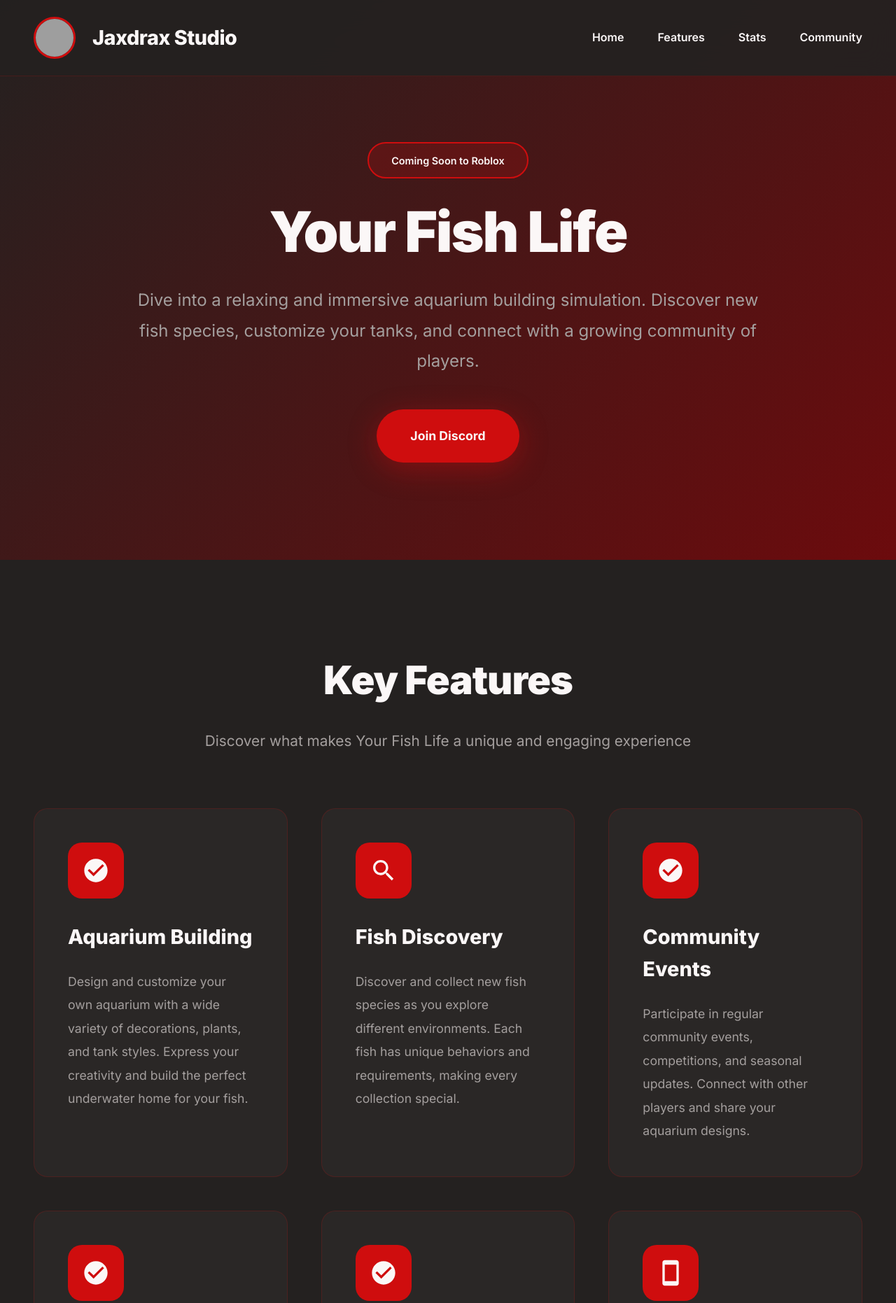
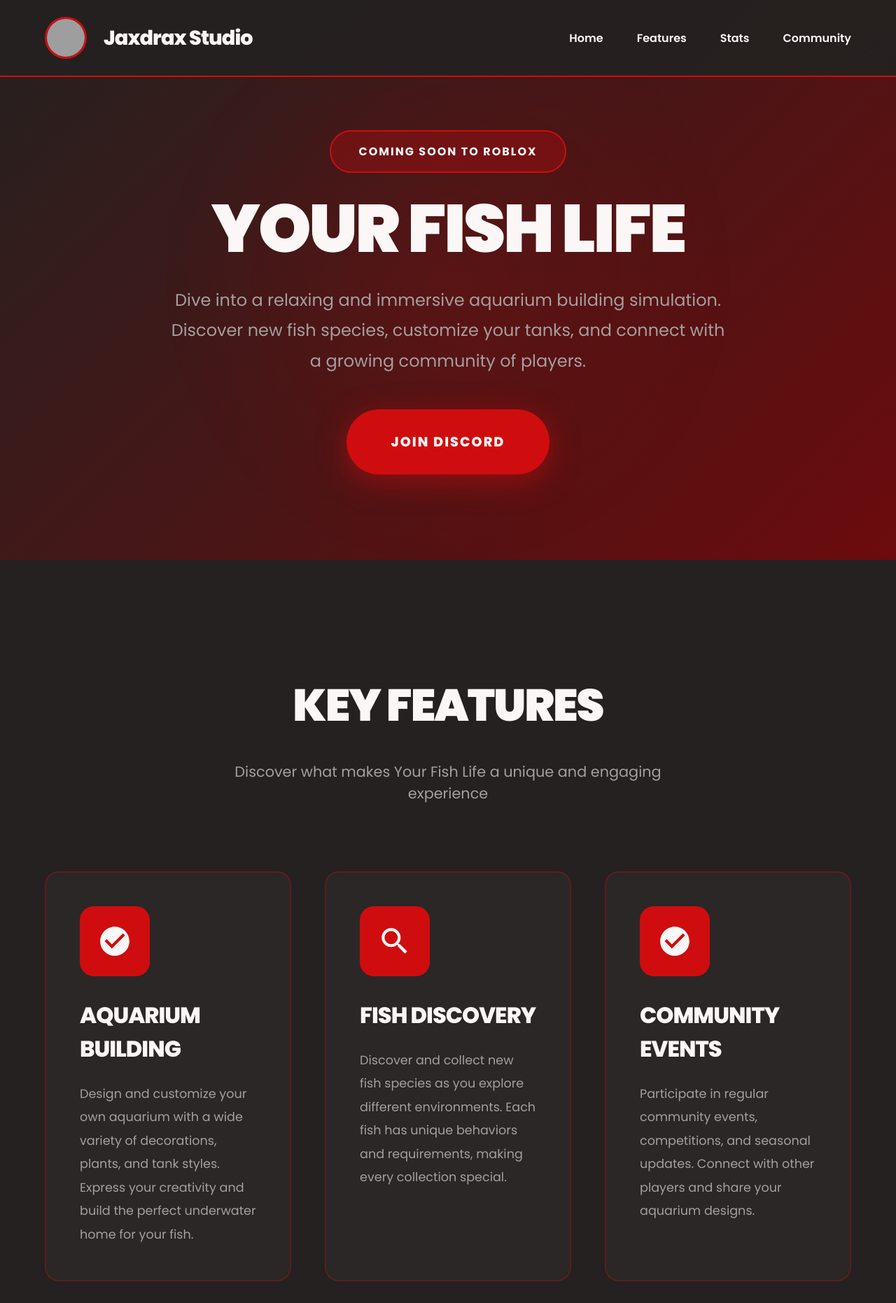
Before and after one commit to Jacobin904/Jaxdrax-Studio, a website: page public/index.html in a window 1280 px wide. Shown: the top 1862 px of the page at 70% size. Drawn offline with Linux system fonts and the light colour scheme; no server answers; grey boxes are pictures that could not be loaded.

Commit message:
Update index.html

```diff
--- a/public/index.html
+++ b/public/index.html
@@ -5,7 +5,7 @@
     <meta name="viewport" content="width=device-width, initial-scale=1.0">
     <title>Jaxdrax Studio - Your Fish Life</title>
     <link rel="icon" type="image/png" href="https://media.discordapp.net/attachments/1561478676850151638/1561543957790330900/q1401r6.png">
-    <link href="https://fonts.googleapis.com/css2?family=Inter:wght@300;400;500;600;700;800;900&display=swap" rel="stylesheet">
+    <link href="https://fonts.googleapis.com/css2?family=Poppins:wght@300;400;500;600;700;800;900&display=swap" rel="stylesheet">
     <style>
         * {
             margin: 0;
@@ -14,11 +14,11 @@
         }
 
         :root {
-            --primary-dark: #242120;
-            --primary-red: #cf0d0e;
-            --primary-dark-red: #6c0b0d;
-            --primary-gray: #a49f9e;
-            --primary-light: #fbf7f7;
+            --dark: #242120;
+            --red: #cf0d0e;
+            --dark-red: #6c0b0d;
+            --gray: #a49f9e;
+            --light: #fbf7f7;
         }
 
         html {
@@ -26,10 +26,9 @@
         }
 
         body {
-            font-family: 'Inter', -apple-system, BlinkMacSystemFont, 'Segoe UI', sans-serif;
-            background-color: var(--primary-dark);
-            color: var(--primary-light);
-            line-height: 1.6;
+            font-family: 'Poppins', sans-serif;
+            background: var(--dark);
+            color: var(--light);
             overflow-x: hidden;
         }
 
@@ -40,21 +39,15 @@
             width: 100%;
             background: rgba(36, 33, 32, 0.95);
             backdrop-filter: blur(20px);
-            padding: 1.5rem 0;
+            padding: 1.5rem 5%;
             z-index: 1000;
-            border-bottom: 1px solid rgba(207, 13, 14, 0.2);
+            border-bottom: 2px solid var(--red);
             transition: all 0.3s ease;
-        }
-
-        nav.scrolled {
-            padding: 1rem 0;
-            background: rgba(36, 33, 32, 0.98);
         }
 
         nav .container {
             max-width: 1400px;
             margin: 0 auto;
-            padding: 0 3rem;
             display: flex;
             justify-content: space-between;
             align-items: center;
@@ -71,20 +64,19 @@
             width: 60px;
             height: 60px;
             border-radius: 50%;
-            border: 3px solid var(--primary-red);
-            transition: all 0.3s ease;
+            border: 3px solid var(--red);
+            transition: transform 0.3s ease;
         }
 
         .logo:hover img {
-            transform: scale(1.1);
-            box-shadow: 0 0 30px rgba(207, 13, 14, 0.5);
+            transform: rotate(360deg);
         }
 
         .logo h1 {
             font-size: 1.8rem;
             font-weight: 800;
-            color: var(--primary-light);
-            letter-spacing: -0.5px;
+            color: var(--light);
+            letter-spacing: -1px;
         }
 
         nav ul {
@@ -94,7 +86,7 @@
         }
 
         nav a {
-            color: var(--primary-light);
+            color: var(--light);
             text-decoration: none;
             font-weight: 600;
             font-size: 1rem;
@@ -105,11 +97,11 @@
         nav a::after {
             content: '';
             position: absolute;
-            bottom: -5px;
+            bottom: -8px;
             left: 0;
             width: 0;
-            height: 2px;
-            background: var(--primary-red);
+            height: 3px;
+            background: var(--red);
             transition: width 0.3s ease;
         }
 
@@ -118,7 +110,7 @@
         }
 
         nav a:hover {
-            color: var(--primary-red);
+            color: var(--red);
         }
 
         /* Hero Section */
@@ -128,87 +120,112 @@
             align-items: center;
             justify-content: center;
             text-align: center;
-            padding: 8rem 3rem 4rem;
+            padding: 8rem 5% 4rem;
             position: relative;
-            background: linear-gradient(135deg, var(--primary-dark) 0%, var(--primary-dark-red) 100%);
+            background: linear-gradient(135deg, var(--dark) 0%, var(--dark-red) 100%);
+            overflow: hidden;
+        }
+
+        .hero::before {
+            content: '';
+            position: absolute;
+            top: 0;
+            left: 0;
+            right: 0;
+            bottom: 0;
+            background: radial-gradient(circle at 50% 50%, rgba(207, 13, 14, 0.2) 0%, transparent 50%);
+            animation: pulse 4s ease-in-out infinite;
+        }
+
+        @keyframes pulse {
+            0%, 100% { transform: scale(1); opacity: 0.5; }
+            50% { transform: scale(1.2); opacity: 0.8; }
         }
 
         .hero-content {
-            max-width: 900px;
             position: relative;
             z-index: 1;
+            max-width: 1000px;
         }
 
         .hero-badge {
             display: inline-block;
-            background: rgba(207, 13, 14, 0.2);
-            border: 2px solid var(--primary-red);
-            padding: 0.8rem 2rem;
+            background: rgba(207, 13, 14, 0.3);
+            border: 2px solid var(--red);
+            padding: 1rem 2.5rem;
             border-radius: 50px;
-            font-size: 0.9rem;
-            font-weight: 600;
+            font-size: 1rem;
+            font-weight: 700;
             margin-bottom: 2rem;
-            color: var(--primary-light);
+            text-transform: uppercase;
+            letter-spacing: 2px;
         }
 
         .hero h2 {
-            font-size: 5rem;
+            font-size: 6rem;
             font-weight: 900;
             margin-bottom: 2rem;
-            color: var(--primary-light);
-            line-height: 1.1;
-            letter-spacing: -2px;
+            color: var(--light);
+            line-height: 1;
+            letter-spacing: -3px;
+            text-transform: uppercase;
         }
 
         .hero p {
             font-size: 1.5rem;
-            color: var(--primary-gray);
+            color: var(--gray);
             margin-bottom: 3rem;
             line-height: 1.8;
+            max-width: 800px;
+            margin-left: auto;
+            margin-right: auto;
         }
 
         .cta-button {
             display: inline-block;
-            background: var(--primary-red);
-            color: var(--primary-light);
-            padding: 1.5rem 3rem;
+            background: var(--red);
+            color: var(--light);
+            padding: 2rem 4rem;
             text-decoration: none;
             border-radius: 50px;
-            font-weight: 700;
-            font-size: 1.1rem;
+            font-weight: 800;
+            font-size: 1.2rem;
             transition: all 0.3s ease;
-            box-shadow: 0 10px 40px rgba(207, 13, 14, 0.4);
+            text-transform: uppercase;
+            letter-spacing: 2px;
+            box-shadow: 0 10px 40px rgba(207, 13, 14, 0.5);
         }
 
         .cta-button:hover {
-            transform: translateY(-3px);
-            box-shadow: 0 15px 50px rgba(207, 13, 14, 0.6);
-            background: var(--primary-dark-red);
+            transform: translateY(-5px);
+            box-shadow: 0 15px 50px rgba(207, 13, 14, 0.8);
+            background: var(--dark-red);
         }
 
         /* Sections */
         section {
-            padding: 8rem 3rem;
+            padding: 10rem 5%;
             max-width: 1400px;
             margin: 0 auto;
         }
 
         .section-header {
             text-align: center;
-            margin-bottom: 5rem;
+            margin-bottom: 6rem;
         }
 
         .section-header h3 {
-            font-size: 3.5rem;
+            font-size: 4rem;
             font-weight: 900;
-            margin-bottom: 1.5rem;
-            color: var(--primary-light);
-            letter-spacing: -1px;
+            margin-bottom: 2rem;
+            color: var(--light);
+            text-transform: uppercase;
+            letter-spacing: -2px;
         }
 
         .section-header p {
             font-size: 1.3rem;
-            color: var(--primary-gray);
+            color: var(--gray);
             max-width: 700px;
             margin: 0 auto;
         }
@@ -224,76 +241,117 @@
             background: rgba(164, 159, 158, 0.05);
             padding: 3rem;
             border-radius: 20px;
-            border: 1px solid rgba(207, 13, 14, 0.2);
-            transition: all 0.3s ease;
+            border: 2px solid rgba(207, 13, 14, 0.3);
+            transition: all 0.4s ease;
+            position: relative;
+            overflow: hidden;
+        }
+
+        .feature-card::before {
+            content: '';
+            position: absolute;
+            top: 0;
+            left: 0;
+            right: 0;
+            height: 4px;
+            background: var(--red);
+            transform: scaleX(0);
+            transition: transform 0.4s ease;
+        }
+
+        .feature-card:hover::before {
+            transform: scaleX(1);
         }
 
         .feature-card:hover {
-            transform: translateY(-10px);
+            transform: translateY(-15px);
             background: rgba(164, 159, 158, 0.1);
-            border-color: var(--primary-red);
-            box-shadow: 0 20px 40px rgba(207, 13, 14, 0.2);
+            border-color: var(--red);
+            box-shadow: 0 30px 60px rgba(207, 13, 14, 0.3);
         }
 
         .feature-icon {
-            width: 80px;
-            height: 80px;
-            background: var(--primary-red);
+            width: 100px;
+            height: 100px;
+            background: var(--red);
             border-radius: 20px;
             display: flex;
             align-items: center;
             justify-content: center;
             margin-bottom: 2rem;
+            transition: all 0.3s ease;
+        }
+
+        .feature-card:hover .feature-icon {
+            transform: scale(1.1) rotate(10deg);
         }
 
         .feature-icon svg {
-            width: 40px;
-            height: 40px;
-            fill: var(--primary-light);
+            width: 50px;
+            height: 50px;
+            fill: var(--light);
         }
 
         .feature-card h4 {
-            font-size: 1.8rem;
+            font-size: 2rem;
             font-weight: 800;
             margin-bottom: 1.5rem;
-            color: var(--primary-light);
+            color: var(--light);
+            text-transform: uppercase;
+            letter-spacing: -1px;
         }
 
         .feature-card p {
-            color: var(--primary-gray);
+            color: var(--gray);
             line-height: 1.9;
             font-size: 1.1rem;
         }
 
         /* Stats Section */
         .stats {
-            background: var(--primary-dark-red);
-            padding: 6rem 3rem;
-            margin: 8rem 0;
+            background: var(--dark-red);
+            padding: 8rem 5%;
+            margin: 10rem 0;
+            position: relative;
         }
 
         .stats-grid {
             max-width: 1400px;
             margin: 0 auto;
             display: grid;
-            grid-template-columns: repeat(auto-fit, minmax(250px, 1fr));
-            gap: 4rem;
+            grid-template-columns: repeat(auto-fit, minmax(300px, 1fr));
+            gap: 5rem;
             text-align: center;
         }
 
+        .stat-item {
+            padding: 3rem;
+            background: rgba(251, 247, 247, 0.05);
+            border-radius: 20px;
+            border: 2px solid rgba(251, 247, 247, 0.1);
+            transition: all 0.3s ease;
+        }
+
+        .stat-item:hover {
+            transform: translateY(-10px);
+            background: rgba(251, 247, 247, 0.1);
+            border-color: var(--red);
+        }
+
         .stat-item h4 {
-            font-size: 4.5rem;
+            font-size: 5rem;
             font-weight: 900;
-            color: var(--primary-light);
+            color: var(--light);
             margin-bottom: 1rem;
+            line-height: 1;
         }
 
         .stat-item p {
-            color: var(--primary-gray);
-            font-size: 1.2rem;
-            font-weight: 600;
+            color: var(--gray);
+            font-size: 1.3rem;
+            font-weight: 700;
             text-transform: uppercase;
-            letter-spacing: 2px;
+            letter-spacing: 3px;
         }
 
         /* Community Section */
@@ -303,32 +361,32 @@
 
         .community p {
             max-width: 900px;
-            margin: 0 auto 3rem;
-            color: var(--primary-gray);
-            font-size: 1.4rem;
+            margin: 0 auto 4rem;
+            color: var(--gray);
+            font-size: 1.5rem;
             line-height: 2;
         }
 
         /* Footer */
         footer {
-            background: var(--primary-dark);
-            padding: 4rem 3rem;
+            background: var(--dark);
+            padding: 5rem 5%;
             text-align: center;
-            border-top: 2px solid rgba(207, 13, 14, 0.2);
+            border-top: 3px solid var(--red);
+        }
+
+        footer img {
+            width: 100px;
+            height: 100px;
+            margin: 0 auto 2rem;
+            border-radius: 50%;
+            border: 4px solid var(--red);
         }
 
         footer p {
-            color: var(--primary-gray);
+            color: var(--gray);
             margin-bottom: 1rem;
-            font-size: 1.1rem;
-        }
-
-        footer .footer-logo {
-            width: 80px;
-            height: 80px;
-            margin: 0 auto 2rem;
-            border-radius: 50%;
-            border: 3px solid var(--primary-red);
+            font-size: 1.2rem;
         }
 
         /* Responsive */
@@ -352,11 +410,15 @@
             .features {
                 grid-template-columns: 1fr;
             }
+
+            .stat-item h4 {
+                font-size: 3rem;
+            }
         }
     </style>
 </head>
 <body>
-    <nav id="navbar">
+    <nav>
         <div class="container">
             <a href="#home" class="logo">
                 <img src="https://media.discordapp.net/attachments/1561478676850151638/1561543957790330900/q1401r6.png" alt="Jaxdrax Studio">
@@ -388,54 +450,42 @@
         <div class="features">
             <div class="feature-card">
                 <div class="feature-icon">
-                    <svg viewBox="0 0 24 24" xmlns="http://www.w3.org/2000/svg">
-                        <path d="M12 2C6.48 2 2 6.48 2 12s4.48 10 10 10 10-4.48 10-10S17.52 2 12 2zm-2 15l-5-5 1.41-1.41L10 14.17l7.59-7.59L19 8l-9 9z"/>
-                    </svg>
+                    <svg viewBox="0 0 24 24"><path d="M12 2C6.48 2 2 6.48 2 12s4.48 10 10 10 10-4.48 10-10S17.52 2 12 2zm-2 15l-5-5 1.41-1.41L10 14.17l7.59-7.59L19 8l-9 9z"/></svg>
                 </div>
                 <h4>Aquarium Building</h4>
                 <p>Design and customize your own aquarium with a wide variety of decorations, plants, and tank styles. Express your creativity and build the perfect underwater home for your fish.</p>
             </div>
             <div class="feature-card">
                 <div class="feature-icon">
-                    <svg viewBox="0 0 24 24" xmlns="http://www.w3.org/2000/svg">
-                        <path d="M15.5 14h-.79l-.28-.27C15.41 12.59 16 11.11 16 9.5 16 5.91 13.09 3 9.5 3S3 5.91 3 9.5 5.91 16 9.5 16c1.61 0 3.09-.59 4.23-1.57l.27.28v.79l5 4.99L20.49 19l-4.99-5zm-6 0C7.01 14 5 11.99 5 9.5S7.01 5 9.5 5 14 7.01 14 9.5 11.99 14 9.5 14z"/>
-                    </svg>
+                    <svg viewBox="0 0 24 24"><path d="M15.5 14h-.79l-.28-.27C15.41 12.59 16 11.11 16 9.5 16 5.91 13.09 3 9.5 3S3 5.91 3 9.5 5.91 16 9.5 16c1.61 0 3.09-.59 4.23-1.57l.27.28v.79l5 4.99L20.49 19l-4.99-5zm-6 0C7.01 14 5 11.99 5 9.5S7.01 5 9.5 5 14 7.01 14 9.5 11.99 14 9.5 14z"/></svg>
                 </div>
                 <h4>Fish Discovery</h4>
                 <p>Discover and collect new fish species as you explore different environments. Each fish has unique behaviors and requirements, making every collection special.</p>
             </div>
             <div class="feature-card">
                 <div class="feature-icon">
-                    <svg viewBox="0 0 24 24" xmlns="http://www.w3.org/2000/svg">
-                        <path d="M12 2C6.48 2 2 6.48 2 12s4.48 10 10 10 10-4.48 10-10S17.52 2 12 2zm-2 15l-5-5 1.41-1.41L10 14.17l7.59-7.59L19 8l-9 9z"/>
-                    </svg>
+                    <svg viewBox="0 0 24 24"><path d="M12 2C6.48 2 2 6.48 2 12s4.48 10 10 10 10-4.48 10-10S17.52 2 12 2zm-2 15l-5-5 1.41-1.41L10 14.17l7.59-7.59L19 8l-9 9z"/></svg>
                 </div>
                 <h4>Community Events</h4>
                 <p>Participate in regular community events, competitions, and seasonal updates. Connect with other players and share your aquarium designs.</p>
             </div>
             <div class="feature-card">
                 <div class="feature-icon">
-                    <svg viewBox="0 0 24 24" xmlns="http://www.w3.org/2000/svg">
-                        <path d="M12 2C6.48 2 2 6.48 2 12s4.48 10 10 10 10-4.48 10-10S17.52 2 12 2zm-2 15l-5-5 1.41-1.41L10 14.17l7.59-7.59L19 8l-9 9z"/>
-                    </svg>
+                    <svg viewBox="0 0 24 24"><path d="M12 2C6.48 2 2 6.48 2 12s4.48 10 10 10 10-4.48 10-10S17.52 2 12 2zm-2 15l-5-5 1.41-1.41L10 14.17l7.59-7.59L19 8l-9 9z"/></svg>
                 </div>
                 <h4>Relaxing Gameplay</h4>
                 <p>Enjoy a peaceful gaming experience with no pressure or time limits. Play at your own pace and create the aquarium of your dreams.</p>
             </div>
             <div class="feature-card">
                 <div class="feature-icon">
-                    <svg viewBox="0 0 24 24" xmlns="http://www.w3.org/2000/svg">
-                        <path d="M12 2C6.48 2 2 6.48 2 12s4.48 10 10 10 10-4.48 10-10S17.52 2 12 2zm-2 15l-5-5 1.41-1.41L10 14.17l7.59-7.59L19 8l-9 9z"/>
-                    </svg>
+                    <svg viewBox="0 0 24 24"><path d="M12 2C6.48 2 2 6.48 2 12s4.48 10 10 10 10-4.48 10-10S17.52 2 12 2zm-2 15l-5-5 1.41-1.41L10 14.17l7.59-7.59L19 8l-9 9z"/></svg>
                 </div>
                 <h4>Regular Updates</h4>
                 <p>We are committed to providing regular content updates, new fish species, decorations, and features based on community feedback.</p>
             </div>
             <div class="feature-card">
                 <div class="feature-icon">
-                    <svg viewBox="0 0 24 24" xmlns="http://www.w3.org/2000/svg">
-                        <path d="M17 1.01L7 1c-1.1 0-2 .9-2 2v18c0 1.1.9 2 2 2h10c1.1 0 2-.9 2-2V3c0-1.1-.9-1.99-2-1.99zM17 19H7V5h10v14z"/>
-                    </svg>
+                    <svg viewBox="0 0 24 24"><path d="M17 1.01L7 1c-1.1 0-2 .9-2 2v18c0 1.1.9 2 2 2h10c1.1 0 2-.9 2-2V3c0-1.1-.9-1.99-2-1.99zM17 19H7V5h10v14z"/></svg>
                 </div>
                 <h4>Cross-Platform</h4>
                 <p>Play on PC, mobile, or console. Your progress is saved across all platforms, so you can enjoy Your Fish Life anywhere.</p>
@@ -469,23 +519,12 @@
     </section>
 
     <footer>
-        <img src="https://media.discordapp.net/attachments/1561478676850151638/1561543957790330900/q1401r6.png" alt="Jaxdrax Studio" class="footer-logo">
+        <img src="https://media.discordapp.net/attachments/1561478676850151638/1561543957790330900/q1401r6.png" alt="Jaxdrax Studio">
         <p>&copy; 2026 Jaxdrax Studio. All rights reserved.</p>
         <p>Your Fish Life is a Roblox experience developed by Jaxdrax Studio.</p>
     </footer>
 
     <script>
-        // Navbar scroll effect
-        const navbar = document.getElementById('navbar');
-        window.addEventListener('scroll', () => {
-            if (window.scrollY > 100) {
-                navbar.classList.add('scrolled');
-            } else {
-                navbar.classList.remove('scrolled');
-            }
-        });
-
-        // Fetch stats from API
         async function fetchStats() {
             try {
                 const response = await fetch('/api/public-stats');
@@ -502,13 +541,9 @@
             }
         }
 
-        // Load stats on page load
         fetchStats();
-
-        // Refresh stats every 2 minutes
         setInterval(fetchStats, 120000);
 
-        // Smooth scrolling
         document.querySelectorAll('a[href^="#"]').forEach(anchor => {
             anchor.addEventListener('click', function (e) {
                 e.preventDefault();
```
